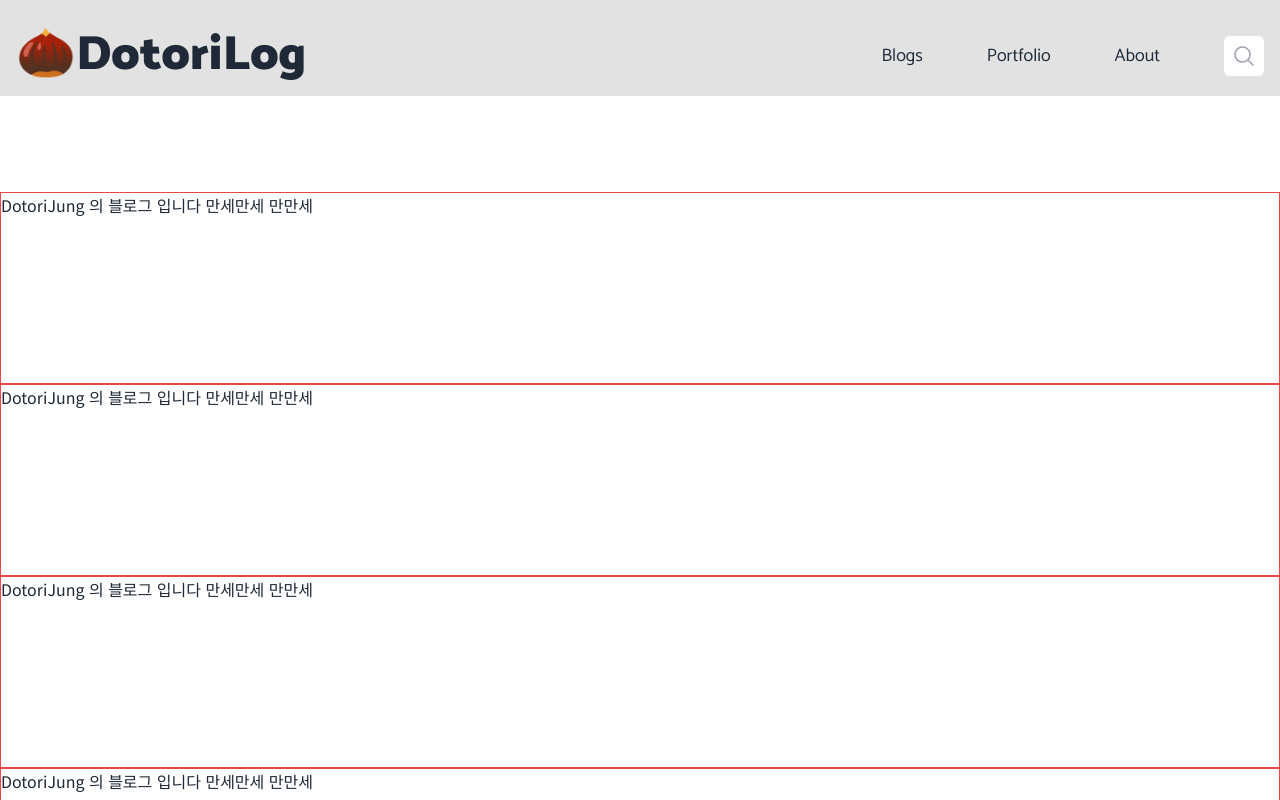
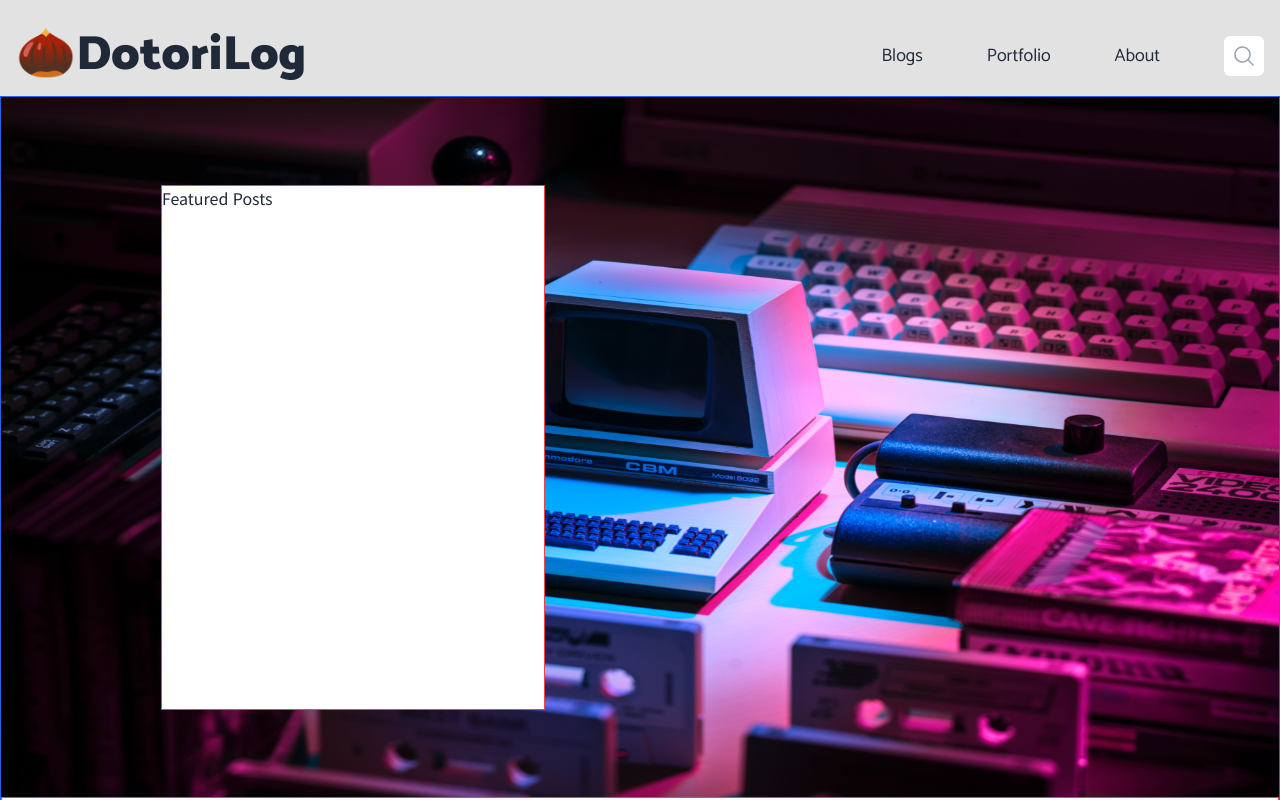
Before and after one commit to seolleung2/dotorimook-nextjs-blog, a Next.js app: page / in a window 1280 px wide. Shown: the top 800 px of the page. Built offline with nearby package versions, Linux system fonts and the light colour scheme.

Commit message:
fix: main banner 스타일링 진행

```diff
--- a/pages/index.tsx
+++ b/pages/index.tsx
@@ -152,9 +152,23 @@ export default function Home() {
           </div>
         </Transition>
       </nav>
-      <section className="pt-24">
+      <section
+        className={`border border-blue-600 ${isSearchEnabled && "pt-36"}`}
+      >
+        <div className="h-[500px] relative -z-10 md:h-[550px] lg:h-[700px] transition-all">
+          <Image
+            src="/static/images/main.jpg"
+            fill
+            alt="main-image"
+            object-fit="cover"
+            object-position="center"
+          />
+          <div className="absolute w-64 h-[75%] top-0 bottom-0 my-auto bg-white border border-red-500 left-10 hidden sm:block md:left-20 md:w-72 lg:left-40 lg:w-96">
+            <h2>Featured Posts</h2>
+          </div>
+        </div>
         <h1 className="h-48 border border-red-500">
-          DotoriJung 의 블로그 입니다 만세만세 만만세
+          DotoriJung 의 블로그 입니다 첫 번째 글입니다
         </h1>
         <h1 className="h-48 border border-red-500">
           DotoriJung 의 블로그 입니다 만세만세 만만세
```
Also changed, not shown: public/static/images/main.jpg (added), 1 other file (tests, documents, lock files or other folders).
